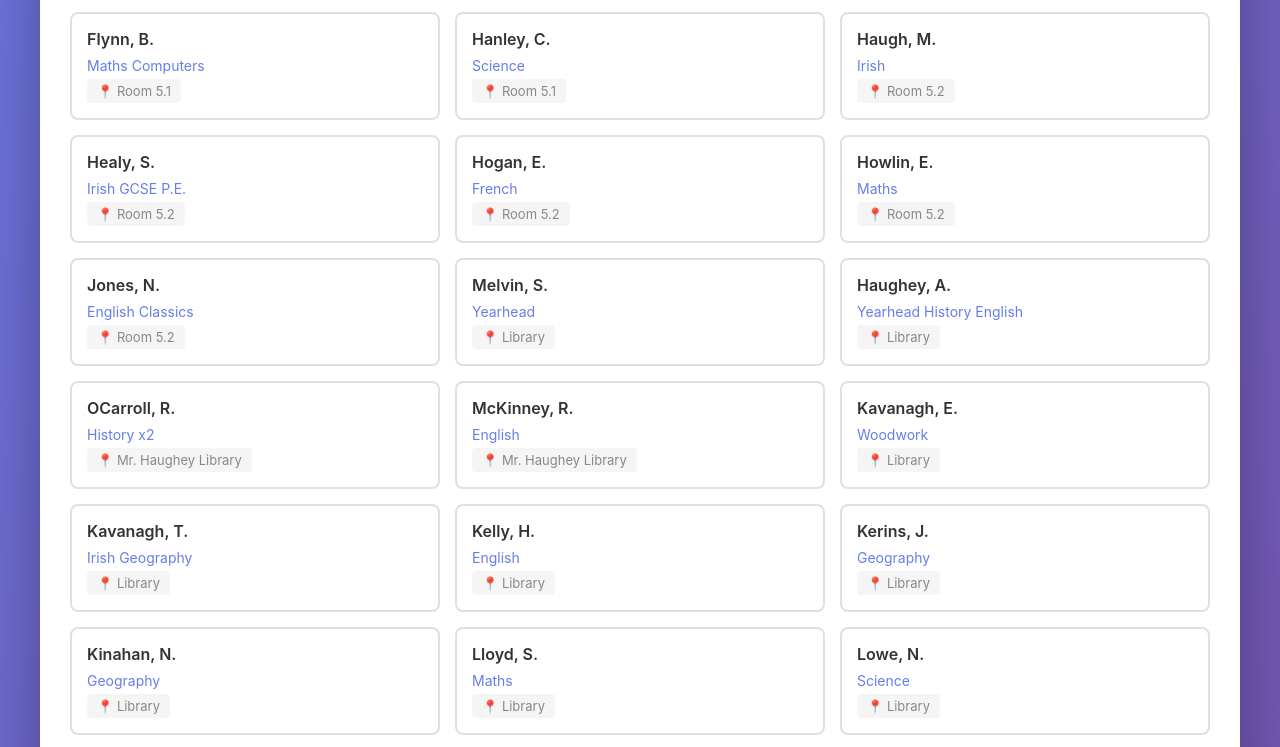
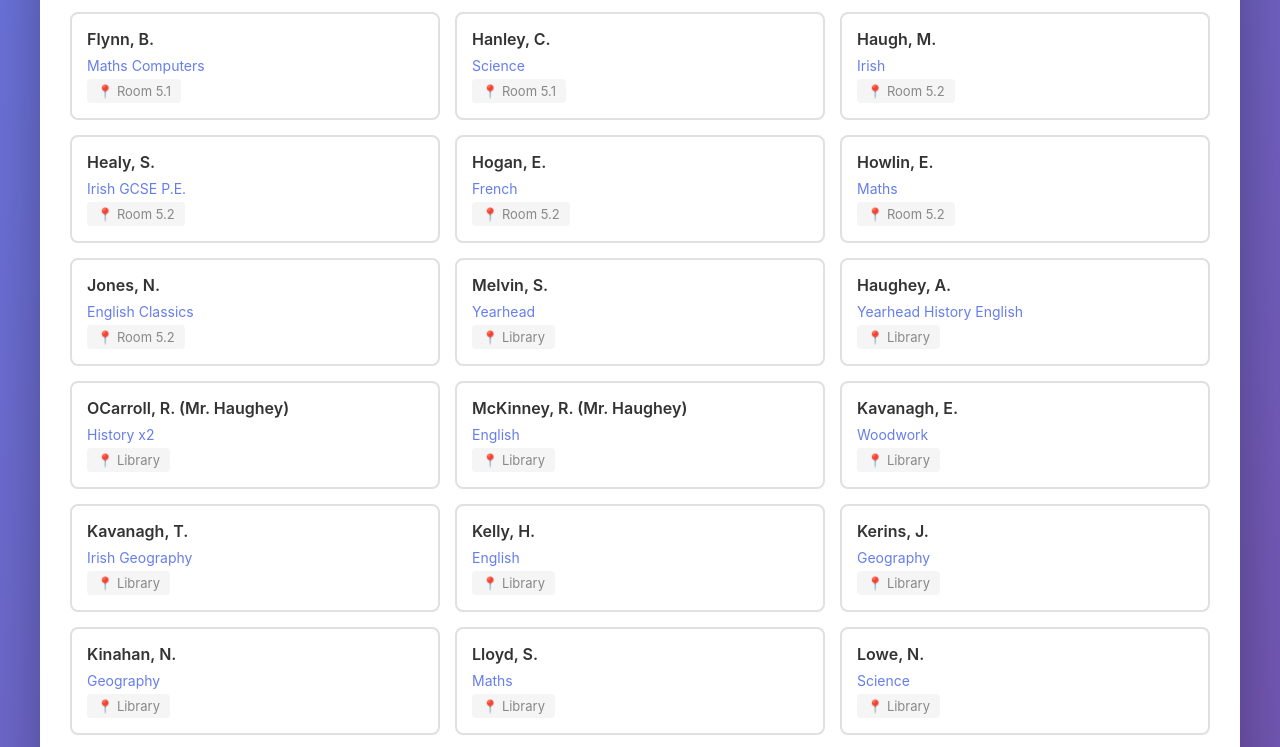
Before and after one commit to glambkin/teacher-meeting-selector, a plain HTML site: page index.html in a window 1280 px wide. Shown: the part 869-1616 px from the top of the page. Drawn offline with Linux system fonts and the light colour scheme.

Commit message:
Fix Mr. Haughey Library location - add (Mr. Haughey) to teacher names

```diff
--- a/index.html
+++ b/index.html
@@ -285,9 +285,8 @@
 {name:'Jones, N.',subject:'English Classics',location:'Room 5.2'},
 {name:'Melvin, S.',subject:'Yearhead',location:'Library'},
 {name:'Haughey, A.',subject:'Yearhead History English',location:'Library'},
-{name:'OCarroll, R.',subject:'History x2',location:'Mr. Haughey Library'},
-{name:'McKinney, R.',subject:'English',location:'Mr. Haughey Library'},
-{name:'Kavanagh, E.',subject:'Woodwork',location:'Library'},
+{name:'OCarroll, R. (Mr. Haughey)',subject:'History x2',location:'Library'},
+{name:'McKinney, R. (Mr. Haughey)',subject:'English',location:'Library'},{name:'Kavanagh, E.',subject:'Woodwork',location:'Library'},
 {name:'Kavanagh, T.',subject:'Irish Geography',location:'Library'},
 {name:'Kelly, H.',subject:'English',location:'Library'},
 {name:'Kerins, J.',subject:'Geography',location:'Library'},
```
